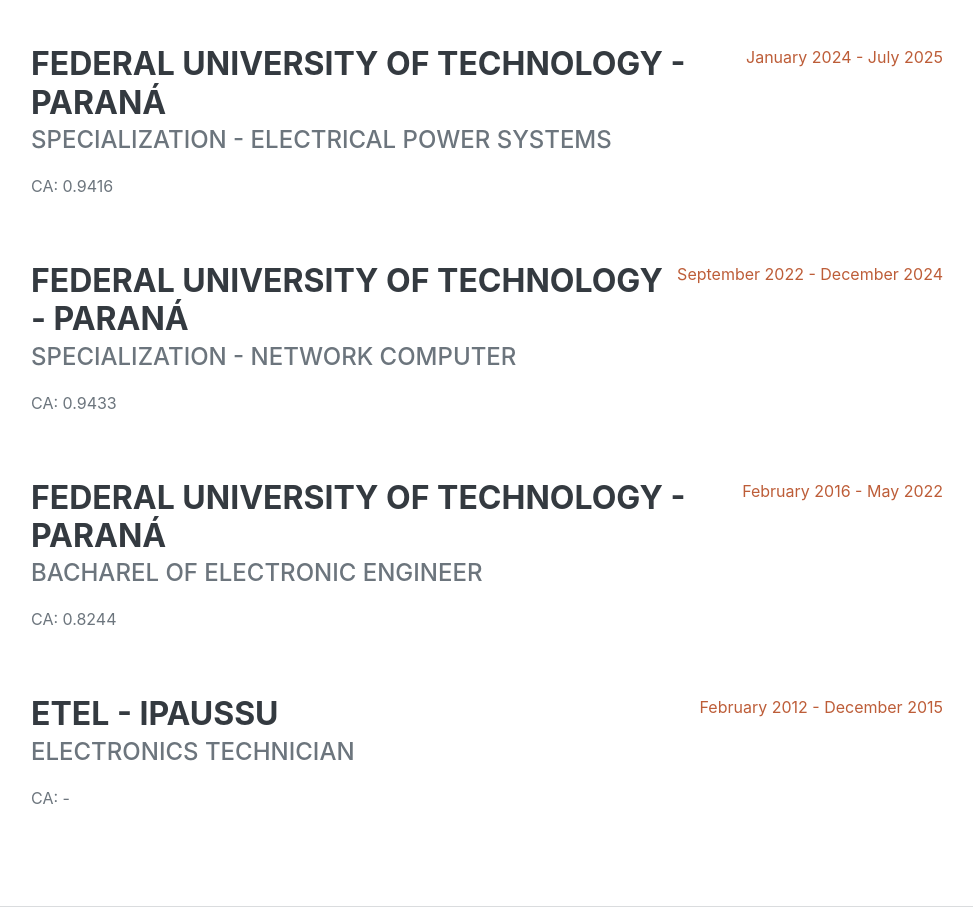
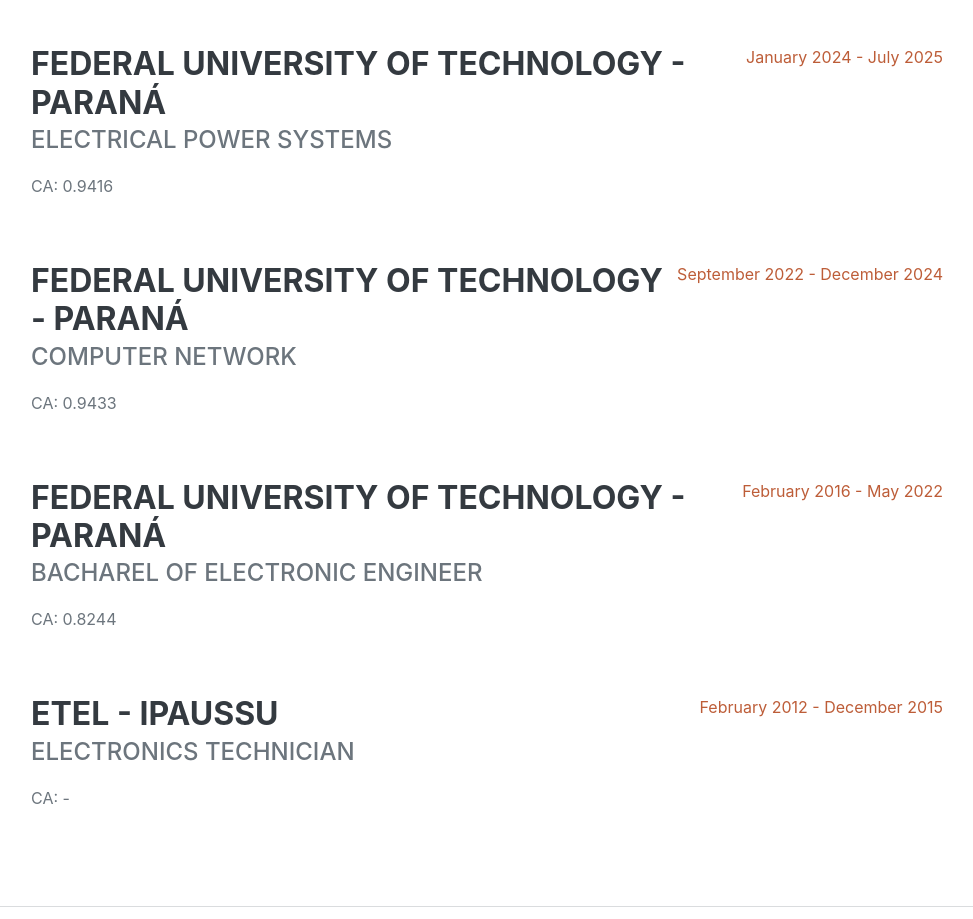
Before and after one commit to joaoguilmo/joaoguilmo.github.io, a plain HTML site: page index.html in a window 1280 px wide. Shown: the part 2684-3603 px from the top of the page, without its empty margins (289-1262 px from the left). Drawn offline with nearby package versions, Linux system fonts and the light colour scheme; a web font is replaced by a local one.

Commit message:
Change Text

```diff
--- a/index.html
+++ b/index.html
@@ -133,7 +133,7 @@
                     <div class="d-flex flex-column flex-md-row justify-content-between mb-5">
                         <div class="flex-grow-1">
                             <h3 class="mb-0">Federal University of Technology - Paraná</h3>
-                            <div class="subheading mb-3">specialization - Electrical power systems</div>
+                            <div class="subheading mb-3">Electrical Power Systems</div>
                             <div></div>
                             <p>CA: 0.9416</p>
                         </div>
@@ -143,7 +143,7 @@
                     <div class="d-flex flex-column flex-md-row justify-content-between mb-5">
                         <div class="flex-grow-1">
                             <h3 class="mb-0">Federal University of Technology - Paraná</h3>
-                            <div class="subheading mb-3">specialization - Network Computer</div>
+                            <div class="subheading mb-3">Computer Network</div>
                             <div></div>
                             <p>CA: 0.9433</p>
                         </div>
```
